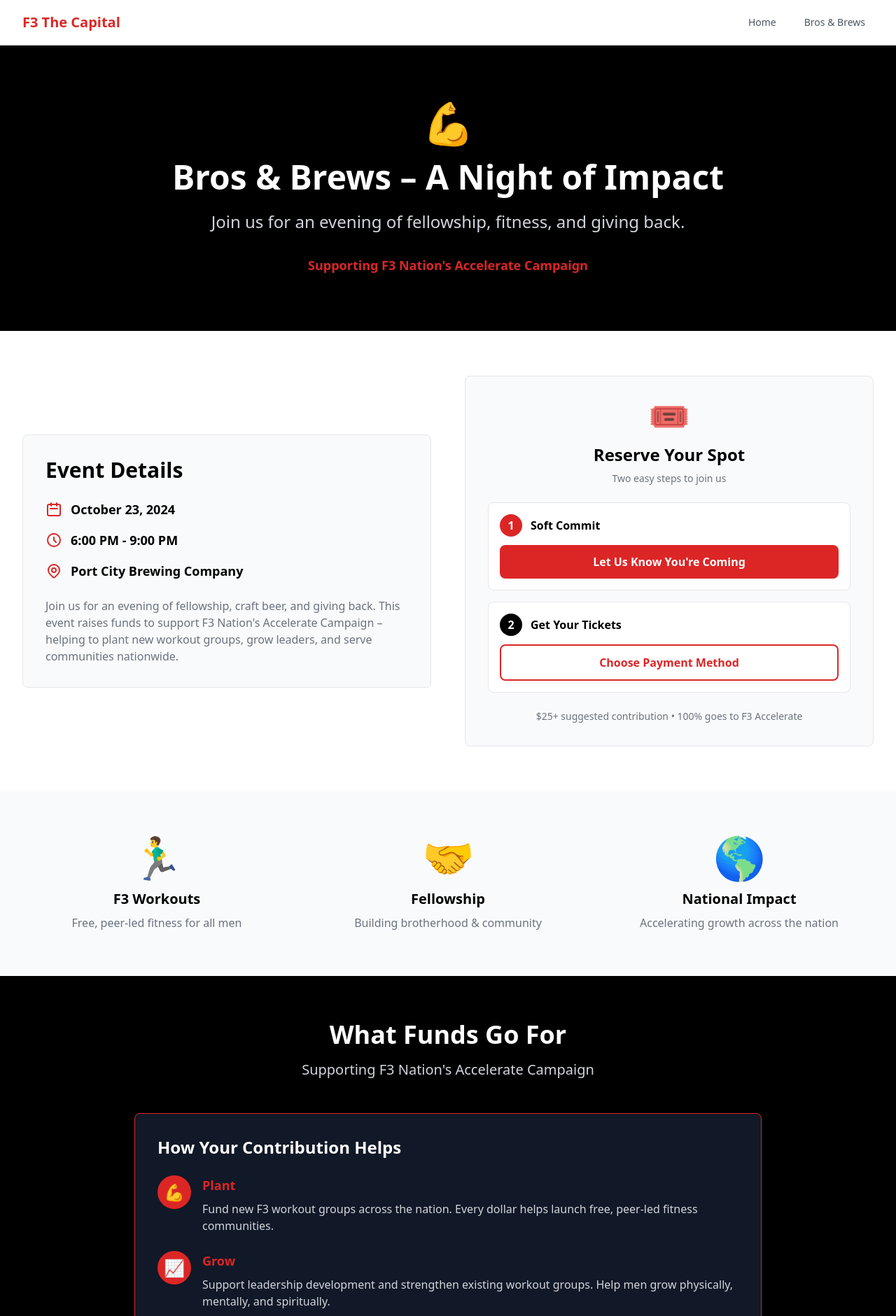
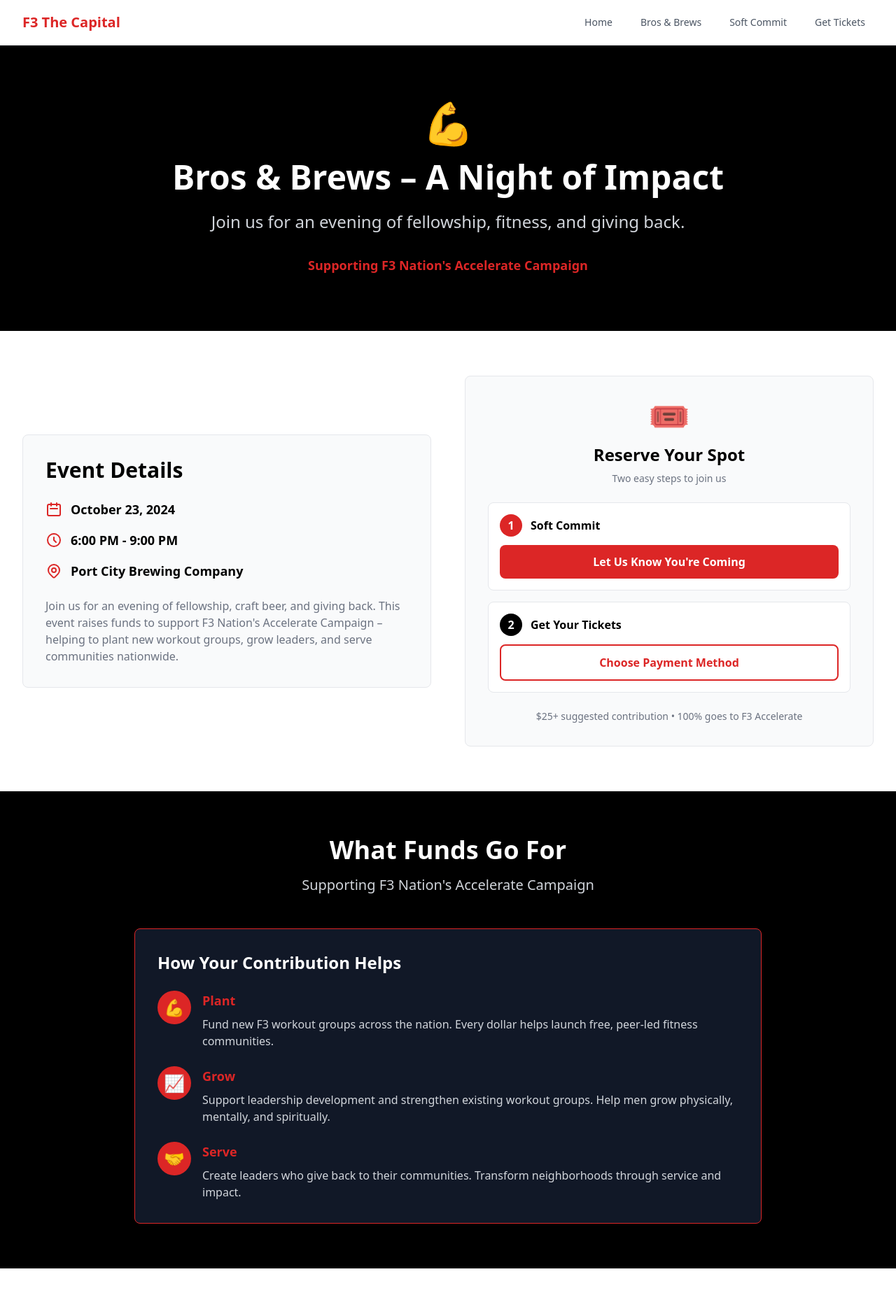
Before and after one commit to Ignite-Strategies/f3capital-landing, a website: page pages/brosandbrews.html in a window 1280 px wide. Shown: the top 1881 px of the page at 70% size. Drawn offline with nearby package versions, Linux system fonts and the light colour scheme; files whose address does not match are found by name.

Commit message:
Fix all navigation links to use Vercel routes, add softcommit and getickets to nav menu, remove visual section per feedback

```diff
--- a/components/nav.html
+++ b/components/nav.html
@@ -11,6 +11,8 @@
         <div class="ml-10 flex items-baseline space-x-4">
           <a href="/" class="text-gray-600 hover:text-f3-red px-3 py-2 rounded-md text-sm font-medium transition-colors">Home</a>
           <a href="/brosandbrews" class="text-gray-600 hover:text-f3-red px-3 py-2 rounded-md text-sm font-medium transition-colors">Bros & Brews</a>
+          <a href="/softcommit" class="text-gray-600 hover:text-f3-red px-3 py-2 rounded-md text-sm font-medium transition-colors">Soft Commit</a>
+          <a href="/getickets" class="text-gray-600 hover:text-f3-red px-3 py-2 rounded-md text-sm font-medium transition-colors">Get Tickets</a>
         </div>
       </div>
 
@@ -32,6 +34,8 @@
     <div class="px-2 pt-2 pb-3 space-y-1 sm:px-3 bg-gray-50 border-b border-gray-200">
       <a href="/" class="text-gray-600 hover:text-f3-red block px-3 py-2 rounded-md text-base font-medium transition-colors">Home</a>
       <a href="/brosandbrews" class="text-gray-600 hover:text-f3-red block px-3 py-2 rounded-md text-base font-medium transition-colors">Bros & Brews</a>
+      <a href="/softcommit" class="text-gray-600 hover:text-f3-red block px-3 py-2 rounded-md text-base font-medium transition-colors">Soft Commit</a>
+      <a href="/getickets" class="text-gray-600 hover:text-f3-red block px-3 py-2 rounded-md text-base font-medium transition-colors">Get Tickets</a>
     </div>
   </div>
 </nav>
--- a/pages/brosandbrews.html
+++ b/pages/brosandbrews.html
@@ -91,7 +91,7 @@
                                     <div class="bg-f3-red text-white rounded-full w-8 h-8 flex items-center justify-center font-bold mr-3">1</div>
                                     <span class="font-semibold text-f3-black">Soft Commit</span>
                                 </div>
-                                <a href="softcommit.html" class="block w-full bg-f3-red hover:bg-red-700 text-white font-bold py-3 px-6 rounded-lg text-center transition duration-300">
+                                <a href="/softcommit" class="block w-full bg-f3-red hover:bg-red-700 text-white font-bold py-3 px-6 rounded-lg text-center transition duration-300">
                                     Let Us Know You're Coming
                                 </a>
                             </div>
@@ -101,7 +101,7 @@
                                     <div class="bg-f3-black text-white rounded-full w-8 h-8 flex items-center justify-center font-bold mr-3">2</div>
                                     <span class="font-semibold text-f3-black">Get Your Tickets</span>
                                 </div>
-                                <a href="getickets.html" class="block w-full border-2 border-f3-red hover:bg-f3-red hover:text-white text-f3-red font-bold py-3 px-6 rounded-lg text-center transition duration-300">
+                                <a href="/getickets" class="block w-full border-2 border-f3-red hover:bg-f3-red hover:text-white text-f3-red font-bold py-3 px-6 rounded-lg text-center transition duration-300">
                                     Choose Payment Method
                                 </a>
                             </div>
@@ -111,29 +111,6 @@
                             $25+ suggested contribution • 100% goes to F3 Accelerate
                         </p>
                     </div>
-                </div>
-            </div>
-        </div>
-    </section>
-
-    <!-- Visual Impact Section -->
-    <section class="py-16 bg-gray-50">
-        <div class="max-w-7xl mx-auto px-4 sm:px-6 lg:px-8">
-            <div class="grid grid-cols-1 md:grid-cols-3 gap-8">
-                <div class="text-center">
-                    <div class="text-6xl mb-4">🏃‍♂️</div>
-                    <h3 class="text-xl font-bold text-f3-black mb-2">F3 Workouts</h3>
-                    <p class="text-f3-slate">Free, peer-led fitness for all men</p>
-                </div>
-                <div class="text-center">
-                    <div class="text-6xl mb-4">🤝</div>
-                    <h3 class="text-xl font-bold text-f3-black mb-2">Fellowship</h3>
-                    <p class="text-f3-slate">Building brotherhood & community</p>
-                </div>
-                <div class="text-center">
-                    <div class="text-6xl mb-4">🌎</div>
-                    <h3 class="text-xl font-bold text-f3-black mb-2">National Impact</h3>
-                    <p class="text-f3-slate">Accelerating growth across the nation</p>
                 </div>
             </div>
         </div>
```
Also changed, not shown: pages/getickets.html (+2 -2 lines), pages/softcommit.html (+2 -2 lines), vercel.json.
